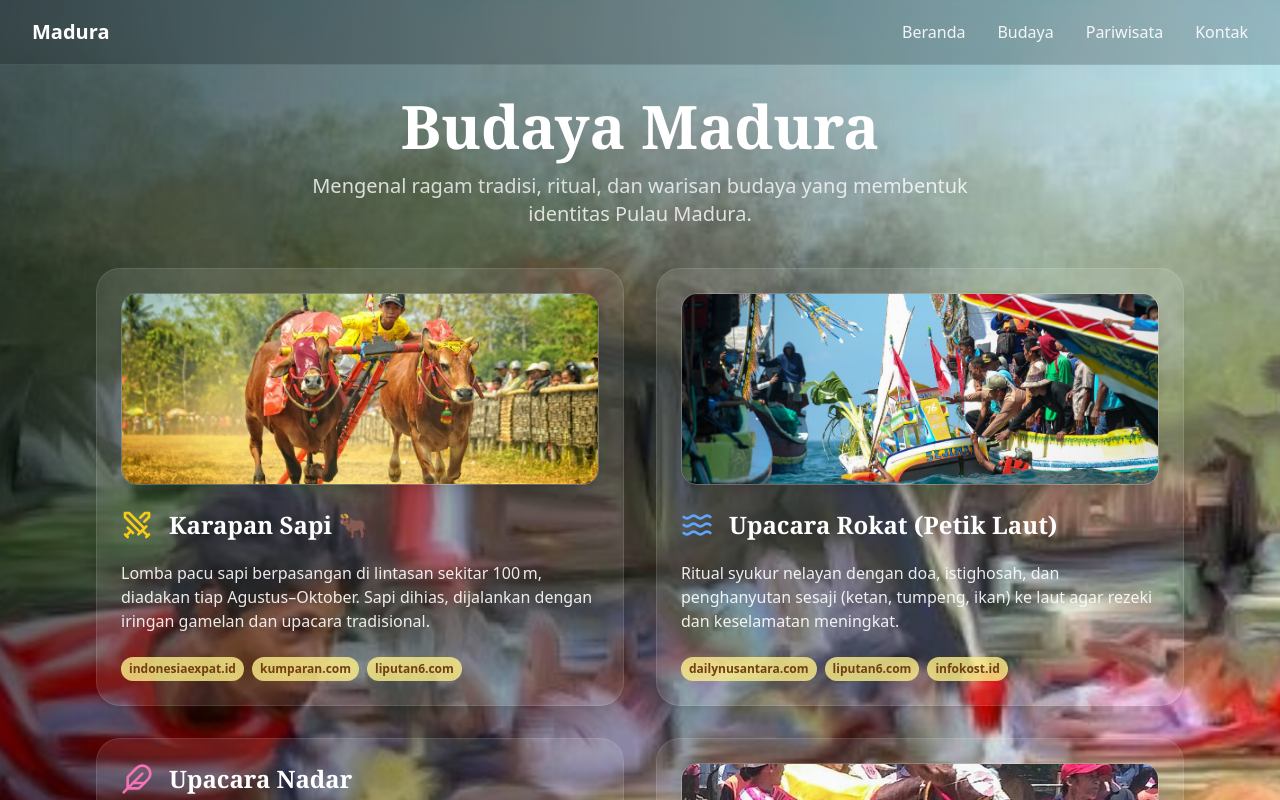
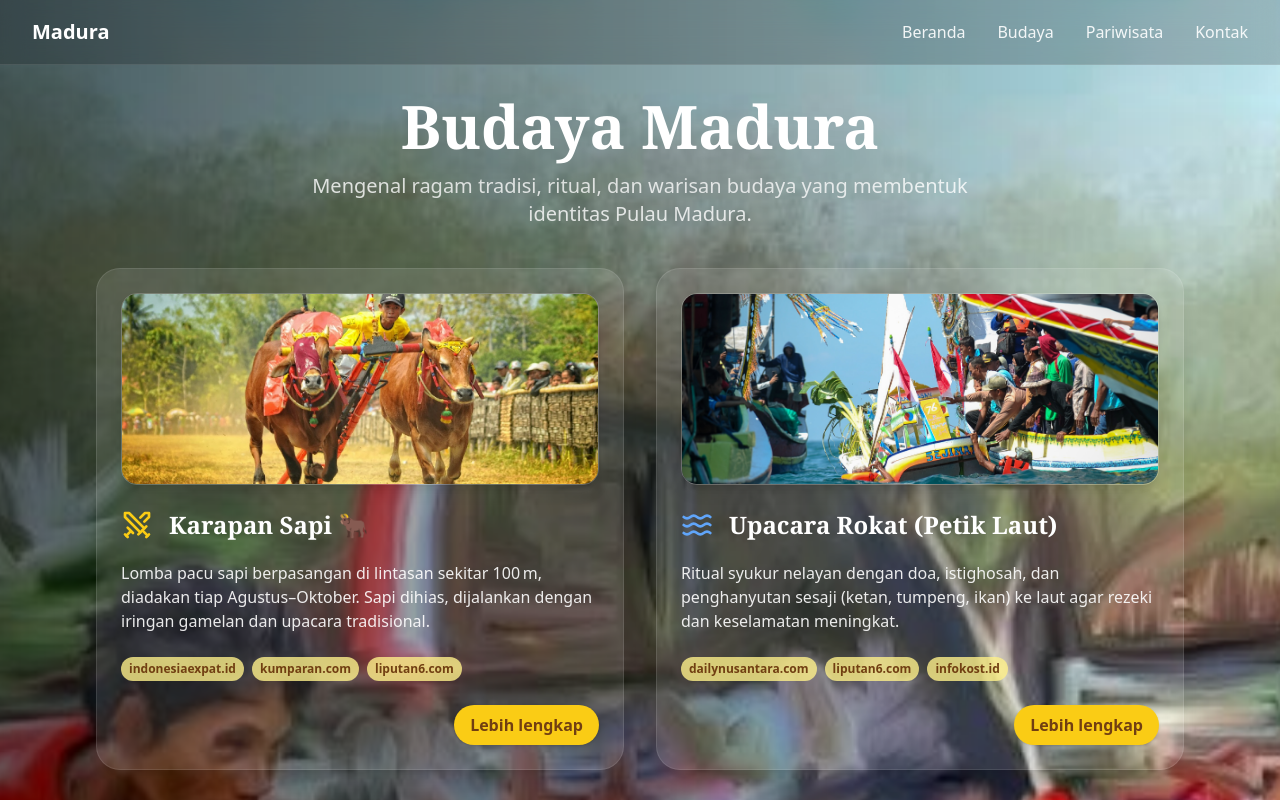
Before and after one commit to DAFAAHMADFAHRISI/Madura-tourism, a React (Vite) app: page /budaya in a window 1280 px wide. Shown: the top 800 px of the page. Built offline with nearby package versions, Linux system fonts and the light colour scheme; the HTML template or start-up script is replaced by a standard one.

Commit message:
Upacara Nadar

```diff
--- a/src/pages/Budaya.tsx
+++ b/src/pages/Budaya.tsx
@@ -3,6 +3,7 @@ import karapanSapi from "../assets/images/karapansapi.jpg"
 import KarapImg from "../assets/images/Karap.jpg"
 import RokatImg from "../assets/images/Rokat.jpg"
 import ToktokImg from "../assets/images/Toktok.jpeg"
+import NyadarImg from "../assets/images/Nyadar.jpeg"
 import { BookOpen, Drum, Feather, Landmark, Palette, Shield, Shirt, Swords, Waves } from "lucide-react"
 
 const budayaList = [
@@ -25,6 +26,7 @@ const budayaList = [
     icon: <Feather className="w-8 h-8 text-pink-400" />,
     desc: `Dilaksanakan 3× per tahun—biasanya di Kalianget—melibatkan tabur bunga di makam leluhur, doa bersama, persiapan makanan, dan menginap di dekat makam.`,
     sumber: ["sumenepkab.go.id", "kumparan.com", "infokost.id"],
+    image: NyadarImg,
   },
   {
     title: "Toktok (Aduan Sapi Masalembu)",
@@ -114,6 +116,7 @@ export default function Budaya() {
                   ))}
                 </div>
               )}
+              <button className="mt-3 self-end bg-yellow-400 hover:bg-yellow-500 text-yellow-900 font-semibold px-4 py-2 rounded-full transition-all duration-200 shadow">Lebih lengkap</button>
             </div>
           ))}
         </div>
```
Also changed, not shown: src/assets/images/Nyadar.jpeg (added).
